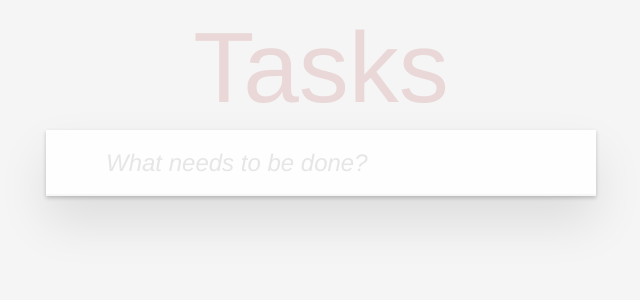
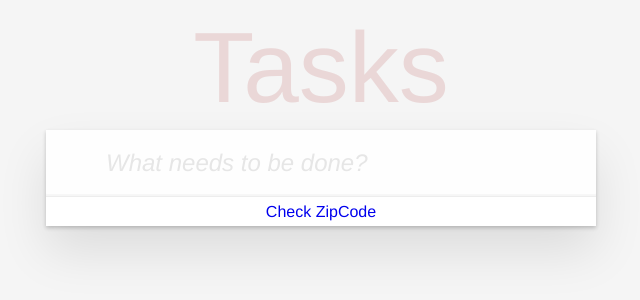
Before and after one commit to viniciusbarizon/todo-list, a Vue app: page / in a window 1280 px wide. Shown: the top 300 px of the page, without its empty margins (319-959 px from the left). Built offline with nearby package versions, Linux system fonts and the light colour scheme; what vue-resource would draw is missing.

Commit message:
created new directive focus

```diff
--- a/src/App.vue
+++ b/src/App.vue
@@ -4,6 +4,7 @@
       <h1>Tasks</h1>
       <input-task @newTask="addTask"></input-task>
       <task-list v-bind:todo-list="tasks"></task-list>
+      <router-link class="zipcode" to="/zipcode">Check ZipCode</router-link>
     </header>
   </section>
 </template>
@@ -66,7 +67,7 @@ body {
 :focus {
   outline: 0;
 }
-.cep{
+.zipcode{
   text-decoration: none;
   font-size: 16px;
   display: block;
--- a/src/ZipCodeChecker.vue
+++ b/src/ZipCodeChecker.vue
@@ -2,7 +2,7 @@
     <section class="zipCodeChecker">
         <label>Zip Code</label>
         <input type="text" v-mask="'99999-999'" @blur="checkZipCode">
-        <router-link class="home" to="/">Ver tarefas</router-link>
+        <router-link class="home" to="/">List Tasks</router-link>
         <div v-if="hasAddress()">
           <p>Rua: {{address.logradouro}}</p>
           <p>Bairro: {{address.bairro}}</p>
--- a/src/components/InputTask.vue
+++ b/src/components/InputTask.vue
@@ -1,15 +1,20 @@
 <template>
     <div>
-      <input class="new-todo" @keyup.enter="addTask" placeholder="What needs to be done?">
+      <input class="new-todo" @keyup.enter="addTask" v-focus="true" placeholder="What needs to be done?">
     </div>
 </template>
 
 <script>
 import { Task } from '../models/Task'
+import Focus from '../directives/focus'
+
 export default {
   data () {
     return {
     }
+  },
+  directives: {
+    'focus': Focus
   },
   methods: {
     addTask ($event) {
--- /dev/null
+++ b/src/directives/focus.js
@@ -0,0 +1,6 @@
+export default {
+  inserted (el, binding) {
+    if (binding.value === true)
+      el.focus()
+  }
+}
```
